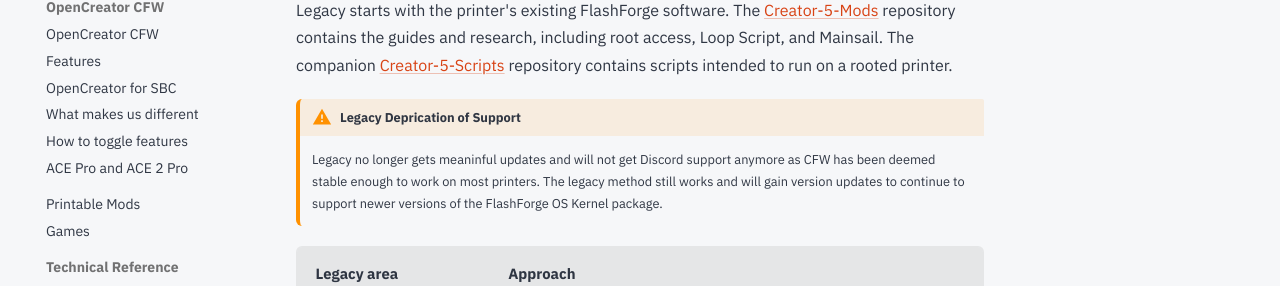
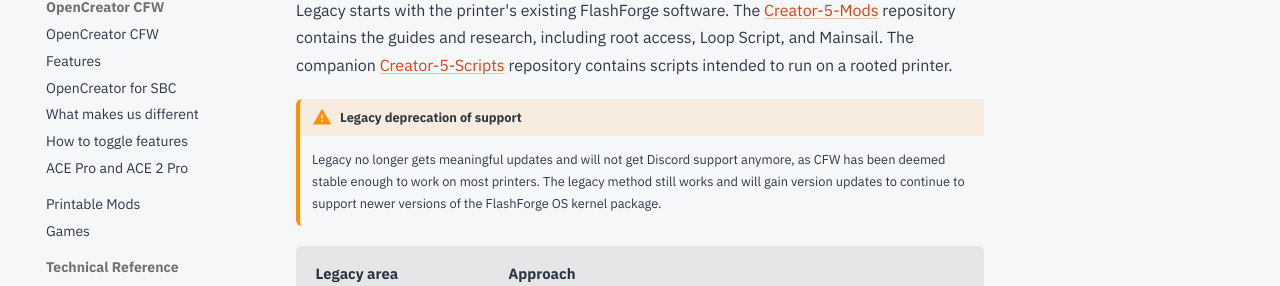
Before and after one commit to FlashForge-C5-Modding-Group/OpenCreator, an MkDocs documentation site: the page built from docs/opencreator-legacy.md, in a window 1280 px wide and 1385 px high. Shown: the part 373-659 px from the top of the window. Built offline with MkDocs 1.6.1 and Material for MkDocs 9.7.7, drawn with Linux system fonts in a browser that asks for light colours; comment, search, counter and statistics services are not loaded.

Commit message:
docs: fix typos and grammar on CFW and Legacy pages

```diff
--- a/docs/opencreator-legacy.md
+++ b/docs/opencreator-legacy.md
@@ -13,10 +13,10 @@ Script, and Mainsail. The companion
 [Creator-5-Scripts](https://github.com/FlashForge-C5-Modding-Group/Creator-5-Scripts)
 repository contains scripts intended to run on a rooted printer.
 
-!!! warning "Legacy Deprication of Support"
-    Legacy no longer gets meaninful updates and will not get Discord support anymore as CFW has been
+!!! warning "Legacy deprecation of support"
+    Legacy no longer gets meaningful updates and will not get Discord support anymore, as CFW has been
     deemed stable enough to work on most printers. The legacy method still works and will gain version
-    updates to continue to support newer versions of the FlashForge OS Kernel package.
+    updates to continue to support newer versions of the FlashForge OS kernel package.
 
 | Legacy area | Approach |
 | --- | --- |
```
Also changed, not shown: docs/opencreator-cfw.md (+2 -2 lines).
